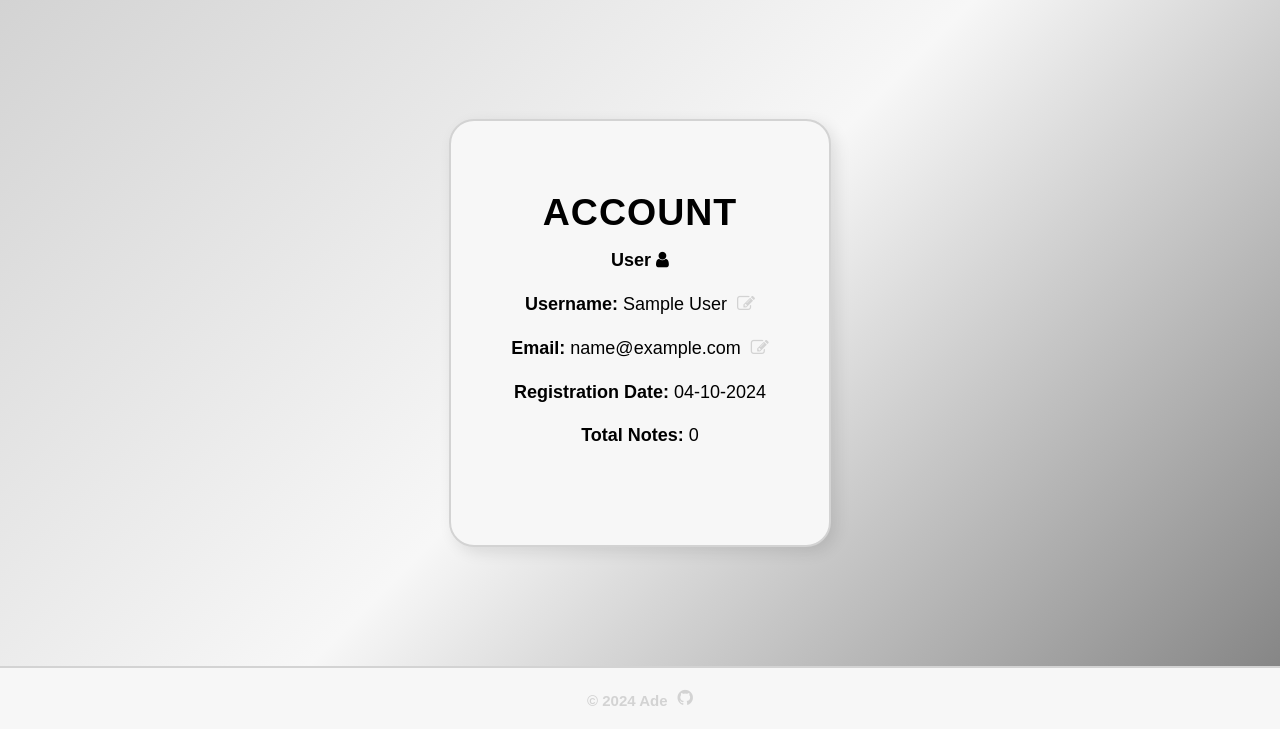
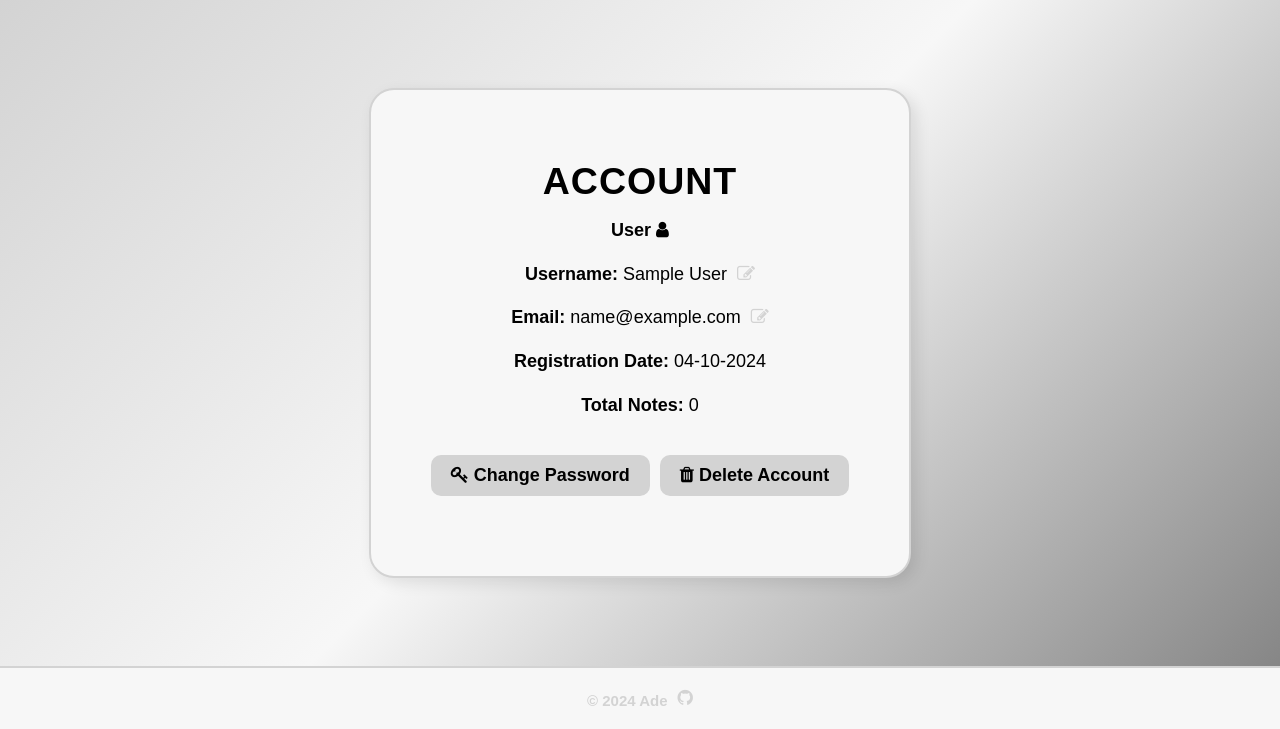
Before and after one commit to adesystem/HTML-CSS-JS-FLASK-Simple-Notes-App, a Flask app: page /user in a window 1280 px wide. Shown: the part 71-800 px from the top of the page. Run offline with Flask 3, Linux system fonts and the light colour scheme; the visitor is signed in with stand-in values (Sample User, id 1); data that the repository does not hold is empty.

Commit message:
Merged account actions script into one file, added changing password and deleting account options.

```diff
--- a/website/static/css/style.css
+++ b/website/static/css/style.css
@@ -165,11 +165,12 @@ form input[type=text], form input[type=password] {
     font-size: 1.2em;
 }
 
-form input[type=submit], form button {
+form input[type=submit], form button, .account-actions button {
     padding: 10px 20px;
     width: 100%;
     border: none;
     border-radius: 10px;
+    white-space: nowrap;
     font-size: 1.2em;
     background-color: var(--primary-color);
     color: var(--hover-color);
@@ -177,7 +178,7 @@ form input[type=submit], form button {
     transition: background-color 0.3s ease, transform 0.3s ease;
 }
 
-form input[type=submit]:hover, form button:hover {
+form input[type=submit]:hover, form button:hover, .account-actions button:hover {
     background-color: var(--hover-color);
     color: var(--primary-color);
     transform: scale(1.05);
@@ -233,13 +234,17 @@ form input[type=submit]:hover, form button:hover {
     transform: scale(1.05);
 }
 
-.modal-controls {
+.modal-controls, .account-actions {
     display: flex;
     flex-direction: row;
     justify-content: center;
     align-items: center;
     gap: 10px;
     margin-top: 20px;
+}
+
+.account-actions button i {
+    margin-right: 5px;
 }
 
 dialog {
--- a/website/static/js/account-actions.js
+++ b/website/static/js/account-actions.js
@@ -1,5 +1,5 @@
 import { showAlert } from "./alert.js";
-import { isUsernameValid, isEmailValid } from "./validator.js";
+import { isUsernameValid, isEmailValid, isPasswordValid } from "./validator.js";
 
 const usernameTrigger = document.getElementById('change-username');
 const usernameClose = document.getElementById('close-change-username');
@@ -13,6 +13,18 @@ const emailClose = document.getElementById('close-change-email');
 const emailModal = document.getElementById('change-email-modal');
 const emailForm = document.getElementById('change-email-form');
 
+const passwordTrigger = document.getElementById('change-password');
+const passwordClose = document.getElementById('close-change-password');
+
+const passwordModal = document.getElementById('change-password-modal');
+const passwordForm = document.getElementById('change-password-form');
+
+const deleteTrigger = document.getElementById('delete-account');
+const deleteClose = document.getElementById('close-delete-account');
+
+const deleteModal = document.getElementById('delete-account-modal');
+const deleteForm = document.getElementById('delete-account-form');
+
 usernameTrigger.addEventListener('click', () => {
     usernameModal.showModal();
 });
@@ -22,6 +34,12 @@ usernameClose.addEventListener('click', () => {
 });
 
 usernameForm.addEventListener('submit', (event) => {
+
+    function clearModal() {
+        document.getElementById('new-username').value = '';
+        document.getElementById('usr-password').value = '';
+    }
+
     event.preventDefault();
 
     var newUsername = document.getElementById('new-username').value;
@@ -30,6 +48,7 @@ usernameForm.addEventListener('submit', (event) => {
     if (isUsernameValid(newUsername) !== true) {
         showAlert(isUsernameValid(newUsername));
         usernameModal.close();
+        clearModal();
         return;
     }
 
@@ -38,6 +57,7 @@ usernameForm.addEventListener('submit', (event) => {
     if (!usrPassword) {
         showAlert("PASSWORD IS REQUIRED");
         usernameModal.close();
+        clearModal();
         return;
     }
 
@@ -53,6 +73,12 @@ emailClose.addEventListener('click', () => {
 });
 
 emailForm.addEventListener('submit', (event) => {
+
+    function clearModal() {
+        document.getElementById('new-email').value = '';
+        document.getElementById('email-password').value = '';
+    }
+
     event.preventDefault();
 
     var newEmail = document.getElementById('new-email').value;
@@ -60,6 +86,7 @@ emailForm.addEventListener('submit', (event) => {
     if (isEmailValid(newEmail) !== true) {
         showAlert(isEmailValid(newEmail));
         emailModal.close();
+        clearModal();
         return;
     }
 
@@ -68,8 +95,84 @@ emailForm.addEventListener('submit', (event) => {
     if (!emailPassword) {
         showAlert("PASSWORD IS REQUIRED");
         emailModal.close();
+        clearModal();
         return;
     }
 
     emailForm.submit();
 });
+
+passwordTrigger.addEventListener('click', () => {
+    passwordModal.showModal();
+});
+
+passwordClose.addEventListener('click', () => {
+    passwordModal.close();
+});
+
+passwordForm.addEventListener('submit', (event) => {
+
+    function clearModal() {
+        document.getElementById('current-password').value = '';
+        document.getElementById('new-password').value = '';
+    }
+
+    event.preventDefault();
+
+    var currentPassword = document.getElementById('current-password').value;
+    var newPassword = document.getElementById('new-password').value;
+
+    if (!currentPassword) {
+        showAlert('CURRENT PASSWORD IS REQUIRED');
+        passwordModal.close();
+        clearModal();
+        return;
+    }
+
+    if (!newPassword) {
+        showAlert('NEW PASSWORD IS REQUIRED');
+        passwordModal.close();
+        clearModal();
+        return;
+    }
+
+    if (currentPassword === newPassword) {
+        showAlert('CURRENT PASSWORD AND NEW PASSWORD CANNOT BE THE SAME');
+        passwordModal.close();
+        clearModal();
+        return;
+    }
+
+    var passwordError = isPasswordValid(newPassword);
+
+    if (passwordError !== true) {
+        showAlert(passwordError);
+        passwordModal.close();
+        clearModal();
+        return;
+    }
+
+    passwordForm.submit();
+});
+
+deleteTrigger.addEventListener('click', () => {
+    deleteModal.showModal();
+});
+
+deleteClose.addEventListener('click', () => {
+    deleteModal.close();
+});
+
+deleteForm.addEventListener('submit', (event) => {
+    event.preventDefault();
+
+    var deletePassword = document.getElementById('delete-password').value;
+
+    if (!deletePassword) {
+        showAlert('PASSWORD IS REQUIRED');
+        deleteModal.close();
+        return;
+    }
+
+    deleteForm.submit();
+});
--- a/website/static/js/login.js
+++ b/website/static/js/login.js
@@ -10,12 +10,12 @@ document.getElementById("login-form").addEventListener("submit", function(event)
     var password = document.getElementById("password").value;
 
     if (!username) {
-        showAlert("Username is required.");
+        showAlert("USERNAME IS REQUIRED");
         return;
     }
 
     if (!password) {
-        showAlert("Password is required.");
+        showAlert("PASSWORD IS REQUIARED");
         return;
     }
 
--- a/website/templates/user.html
+++ b/website/templates/user.html
@@ -1,4 +1,6 @@
 {% extends 'base.html' %}
+
+{% block title %}User{% endblock %}
 
 {% block content %}
 <div class="account">
@@ -20,6 +22,8 @@
         <p><strong>Registration Date:</strong> {{ current_user.register_date.strftime('%d-%m-%Y') }}</p>
         <p><strong>Total Notes:</strong> {{ total_notes }}</p>
         <div class="account-actions">
+            <button id="change-password"><i class="fa fa-key"></i>Change Password</button>
+            <button id="delete-account"><i class="fa fa-trash"></i>Delete Account</button>
         </div>
     </div>
 </div>
@@ -48,6 +52,30 @@
     </form>
 </dialog>
 
+<dialog id="change-password-modal">
+    <form id="change-password-form" action="{{ url_for('account.change_password') }}" method="POST">
+        <h2>Change Password</h2>
+        <input type="password" id="current-password" name="current-password" placeholder="Current Password">
+        <input type="password" id="new-password" name="new-password" placeholder="New Password">
+        <div class="modal-controls">
+        <input type="submit" value="Accept"></button>
+        <button type="button" id="close-change-password">Cancel</button>
+        </div>
+    </form>
+</dialog>
+
+<dialog id="delete-account-modal">
+    <form id="delete-account-form" action="{{ url_for('account.delete_account') }}" method="POST">
+        <h2>Delete Account</h2>
+        <p>Are you sure you want to delete your account? Confirm it with your password!</p>
+        <input type="password" id="delete-password" name="password" placeholder="Password">
+        <div class="modal-controls">
+            <input type="submit" value="Accept"></button>
+            <button type="button" id="close-delete-account">Cancel</button>
+        </div>
+    </form>
+</dialog>
+
 {% endblock %}
 
 {% block scripts %}
```
Also changed, not shown: website/static/js/change-password.js (deleted, +0 -52 lines), website/static/js/delete-account.js (deleted, +0 -32 lines).
